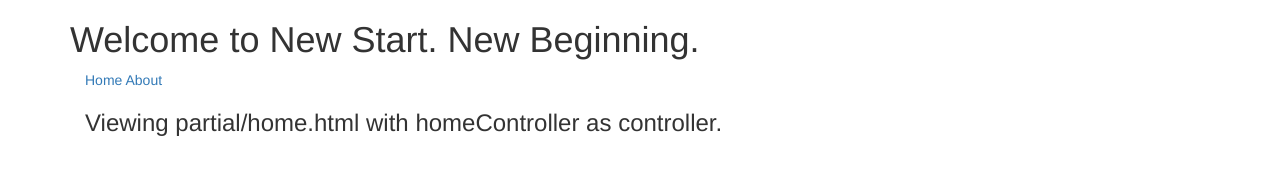
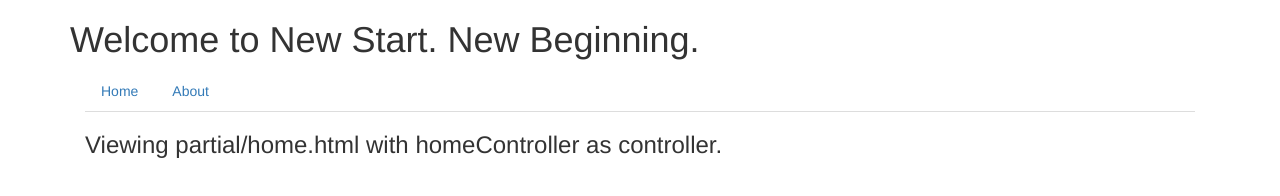
Before and after one commit to miloroot/newstart, a website: page index.html in a window 1280 px wide. Drawn offline with nearby package versions, Linux system fonts and the light colour scheme; some packages are replaced by stand-ins of ours.

Commit message:
More style to navigation.

```diff
--- a/index.html
+++ b/index.html
@@ -1,6 +1,7 @@
 <!DOCTYPE html>
-<html>
+<html lang="en">
     <base href="/">
+    <meta name="viewport" content="width=device-width, initial-scale=1">
         <title>NewStart. NewBeginning.</title>
 
         <!-- Angular -->
@@ -23,8 +24,10 @@
         <div class="container">
             <h1>Welcome to New Start. New Beginning.</h1>
             <div class="col-md-12">
-                <a href="home">Home</a>
-                <a href="about">About</a>
+                <ul class="nav nav-tabs">
+                    <li role="presentation"><a href="#home">Home</a></li>
+                    <li role="presentation"><a href="#about">About</a></li>
+                </ul>
             </div>
             <div ng-view></div>
         </div>
```
